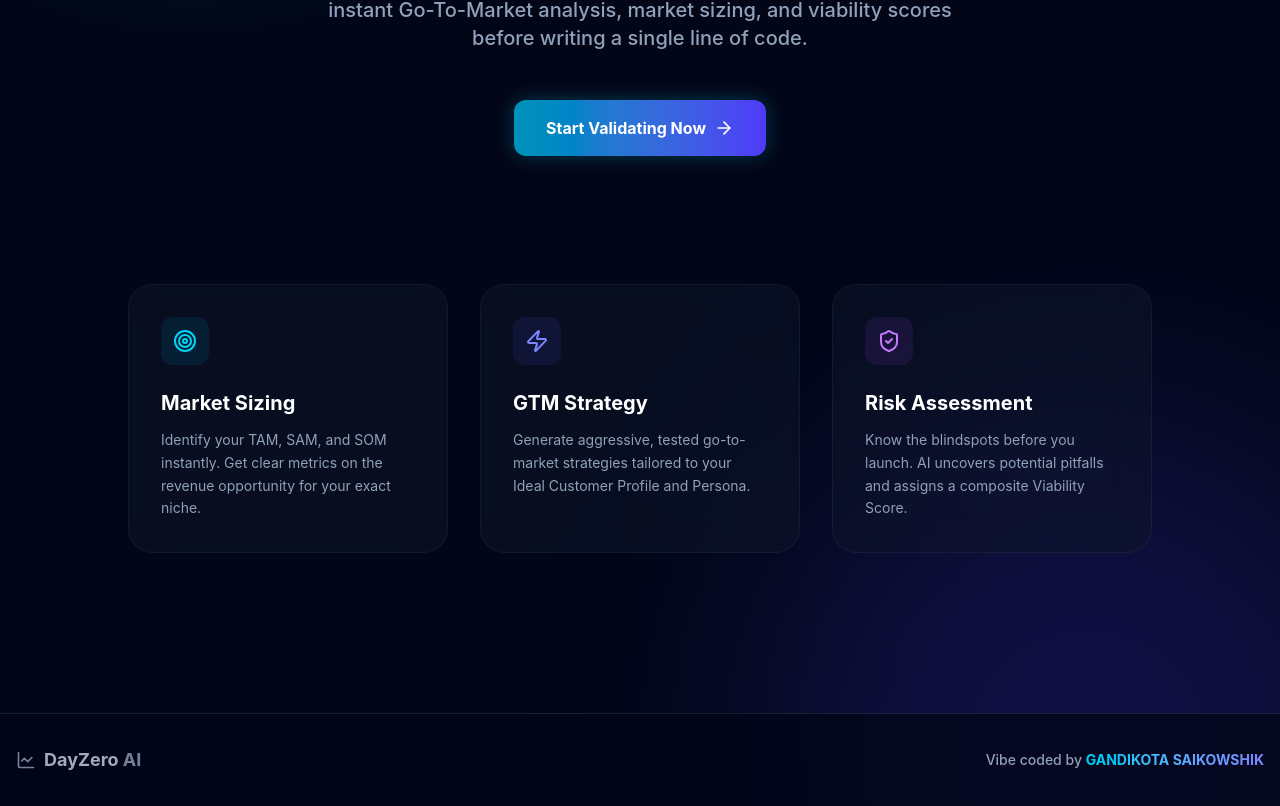
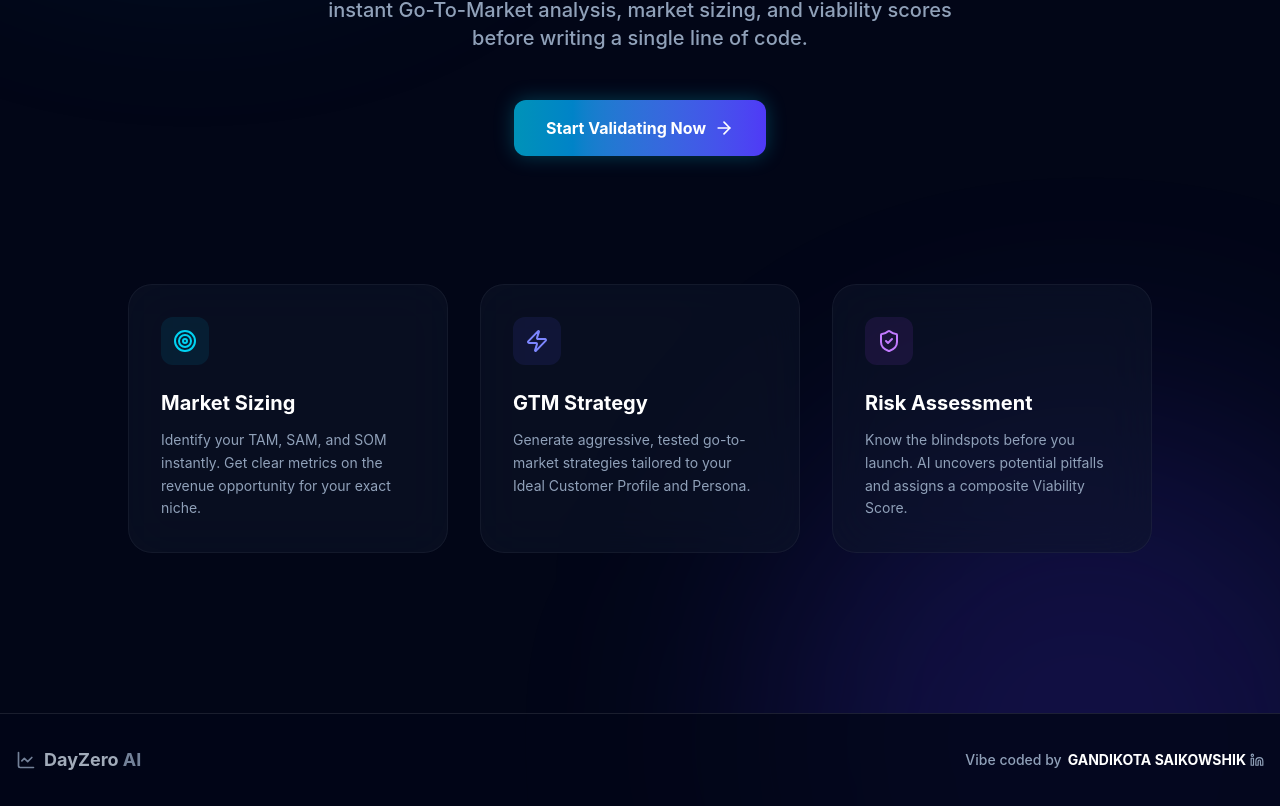
Before and after one commit to GSaikowshik/DayZeroAI, a React (Vite) app in the folder frontend/: page / in a window 1280 px wide. Shown: the part 502-1308 px from the top of the page. Built offline with nearby package versions, Linux system fonts and the light colour scheme.

Commit message:
feat: make creator name a clickable LinkedIn link inside footer

```diff
--- a/frontend/src/App.tsx
+++ b/frontend/src/App.tsx
@@ -798,8 +798,17 @@ function App() {
             <LineChart className="w-5 h-5 text-slate-400" />
             <span className="font-bold text-lg text-slate-300">DayZero <span className="text-slate-400">AI</span></span>
           </div>
-          <div className="text-slate-400 text-sm font-medium">
-            Vibe coded by <span className="bg-gradient-to-r from-cyan-400 to-indigo-400 bg-clip-text text-transparent font-bold">GANDIKOTA SAIKOWSHIK</span>
+          <div className="text-slate-400 text-sm font-medium flex items-center gap-1.5">
+            <span>Vibe coded by</span>
+            <a
+              href="https://www.linkedin.com/in/gandikotasaikowshik/"
+              target="_blank"
+              rel="noopener noreferrer"
+              className="group flex items-center gap-1 text-white hover:text-blue-400 font-bold transition-all"
+            >
+              <span>GANDIKOTA SAIKOWSHIK</span>
+              <Linkedin className="w-3.5 h-3.5 text-slate-400 group-hover:text-blue-400 transition-colors" />
+            </a>
           </div>
           <div className="flex items-center gap-4 text-slate-400">
             <a href="https://github.com/GSaikowshik/FounderIQ" target="_blank" rel="noopener noreferrer" className="hover:text-cyan-400 transition-colors" aria-label="GitHub"><Github className="w-5 h-5" /></a>
--- a/frontend/src/LandingPage.tsx
+++ b/frontend/src/LandingPage.tsx
@@ -1,6 +1,6 @@
 
 import { motion } from 'framer-motion';
-import { ArrowRight, LineChart, Sparkles, Target, Zap, ShieldCheck } from 'lucide-react';
+import { ArrowRight, LineChart, Sparkles, Target, Zap, ShieldCheck, Linkedin } from 'lucide-react';
 import { Link } from 'react-router-dom';
 
 export default function LandingPage() {
@@ -127,8 +127,17 @@ export default function LandingPage() {
             <LineChart className="w-5 h-5 text-slate-400" />
             <span className="font-bold text-lg text-slate-300">DayZero <span className="text-slate-400">AI</span></span>
           </div>
-          <div className="text-slate-400 text-sm font-medium">
-             Vibe coded by <span className="bg-gradient-to-r from-cyan-400 to-indigo-400 bg-clip-text text-transparent font-bold">GANDIKOTA SAIKOWSHIK</span>
+          <div className="text-slate-400 text-sm font-medium flex items-center gap-1.5">
+            <span>Vibe coded by</span>
+            <a
+              href="https://www.linkedin.com/in/gandikotasaikowshik/"
+              target="_blank"
+              rel="noopener noreferrer"
+              className="group flex items-center gap-1 text-white hover:text-blue-400 font-bold transition-all"
+            >
+              <span>GANDIKOTA SAIKOWSHIK</span>
+              <Linkedin className="w-3.5 h-3.5 text-slate-400 group-hover:text-blue-400 transition-colors" />
+            </a>
           </div>
         </div>
       </footer>
```
